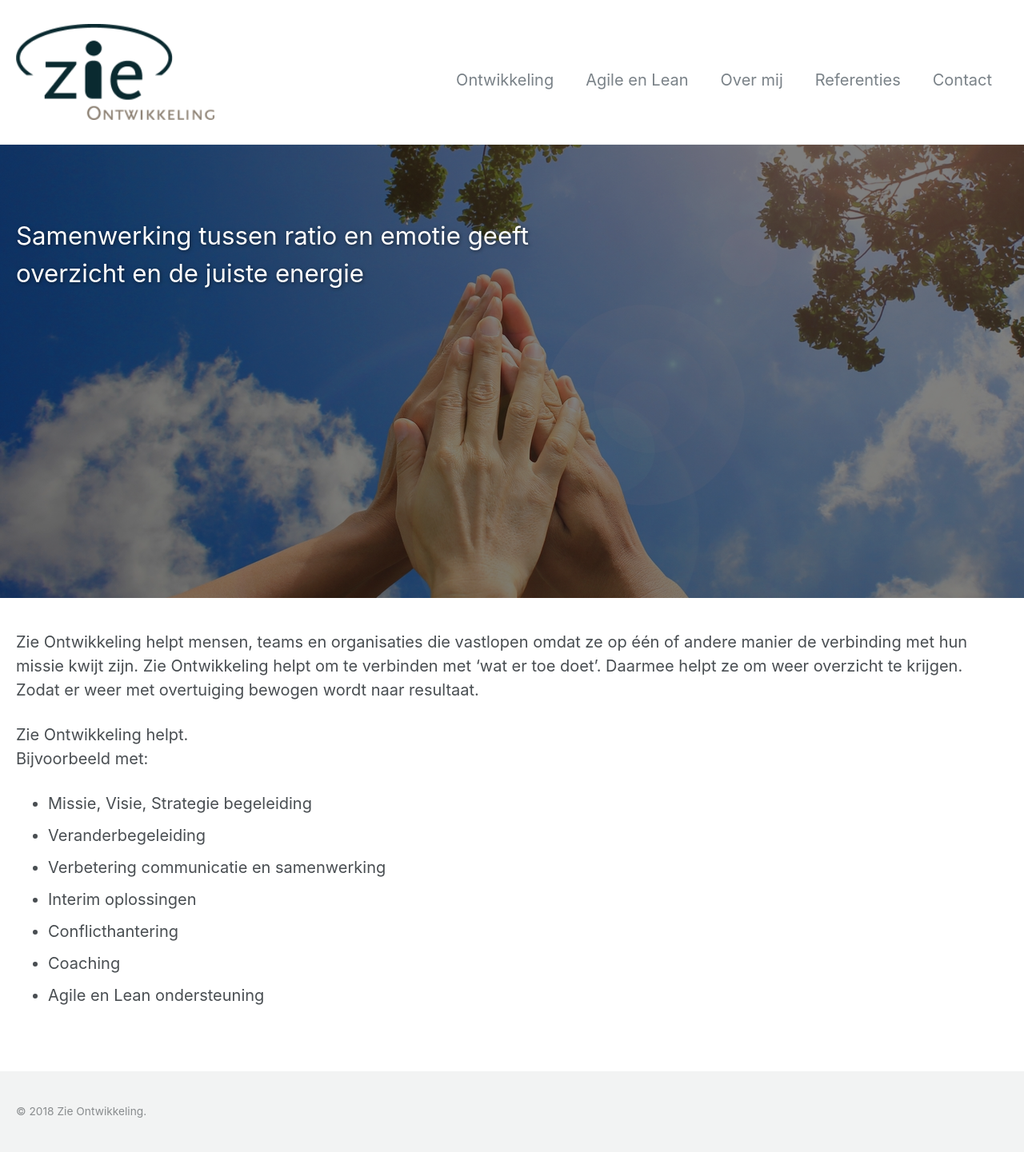
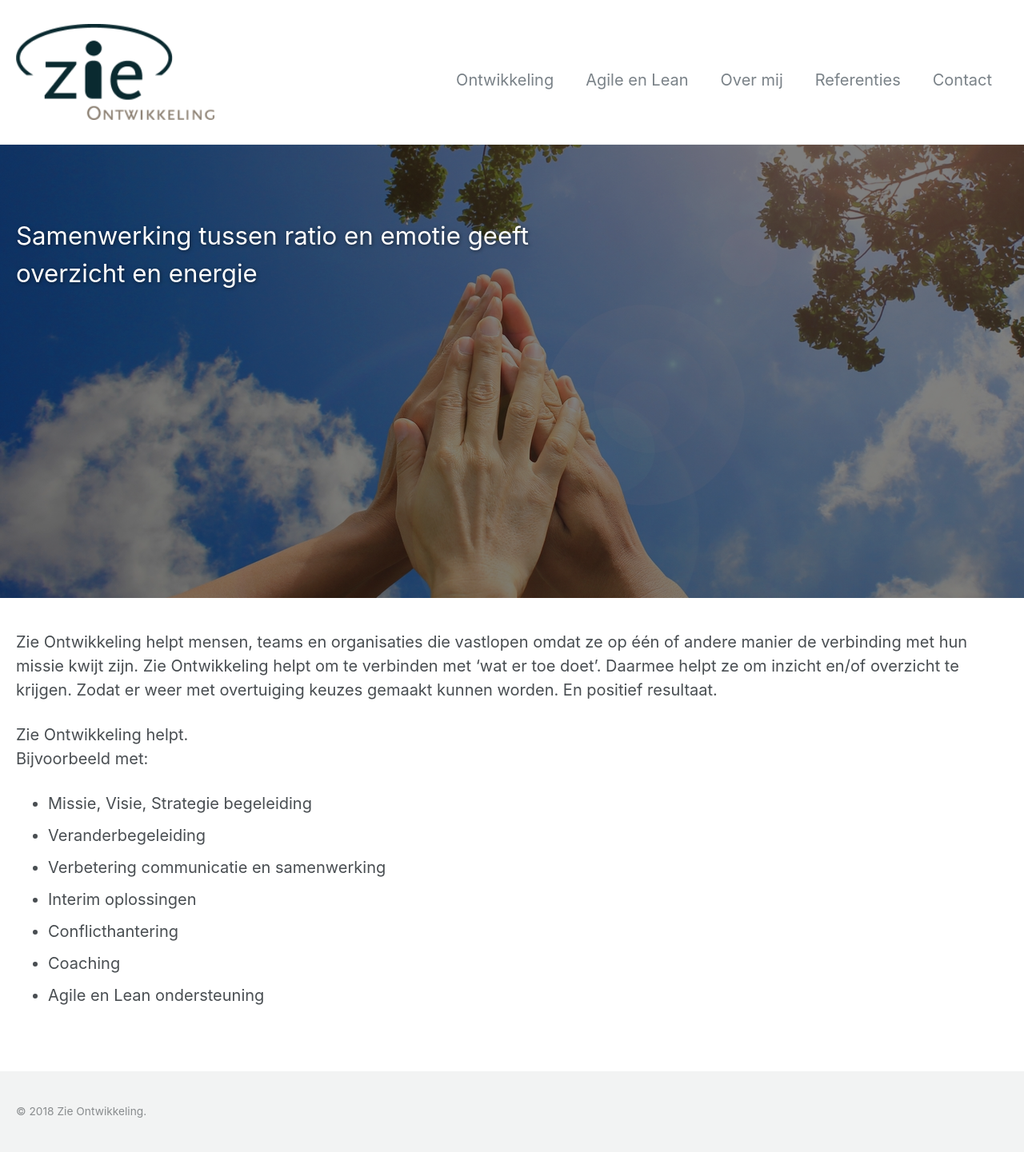
Before and after one commit to twinmum1/zie-ontwikkeling, a Jekyll site: the page built from index.md, in a window 1280 px wide. Shown: the whole page at 80% size. Built offline with Jekyll 4.4.1, drawn with Linux system fonts in a browser that asks for light colours.

Commit message:
Update index.md
de juiste energie > energie
'en positief resultaat'

```diff
--- a/index.md
+++ b/index.md
@@ -6,7 +6,7 @@
   overlay_color: "#000"
   overlay_filter: "0.5"
   overlay_image: /assets/images/zie-home-web-min.jpg
-excerpt: "Samenwerking tussen ratio en emotie geeft overzicht en de juiste energie
+excerpt: "Samenwerking tussen ratio en emotie geeft overzicht en energie
 <br>
 <br>
 <br>
@@ -16,7 +16,7 @@
 	<br>"
 ---
 
-Zie Ontwikkeling helpt mensen, teams en organisaties die vastlopen omdat ze op één of andere manier de verbinding met hun missie kwijt zijn. Zie Ontwikkeling helpt om te verbinden met ‘wat er toe doet’. Daarmee helpt ze om weer overzicht te krijgen. Zodat er weer met overtuiging bewogen wordt naar resultaat.
+Zie Ontwikkeling helpt mensen, teams en organisaties die vastlopen omdat ze op één of andere manier de verbinding met hun missie kwijt zijn. Zie Ontwikkeling helpt om te verbinden met ‘wat er toe doet’. Daarmee helpt ze om inzicht en/of overzicht te krijgen. Zodat er weer met overtuiging keuzes gemaakt kunnen worden. En positief resultaat.
 
 
 Zie Ontwikkeling helpt.
```
